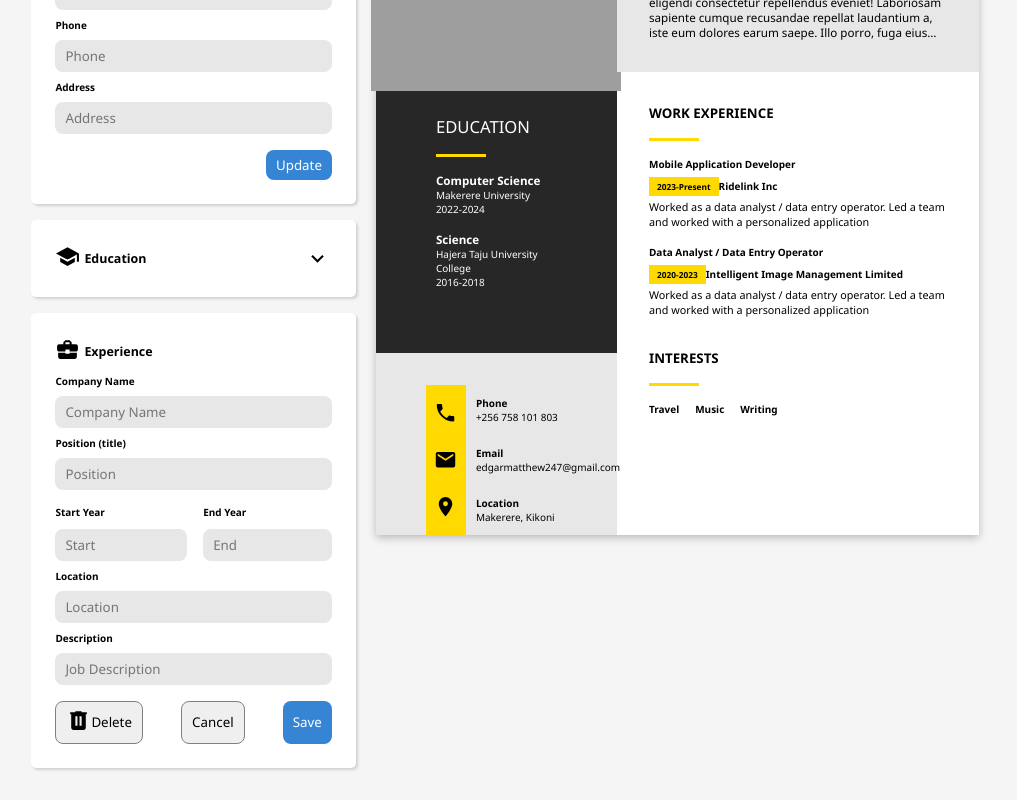
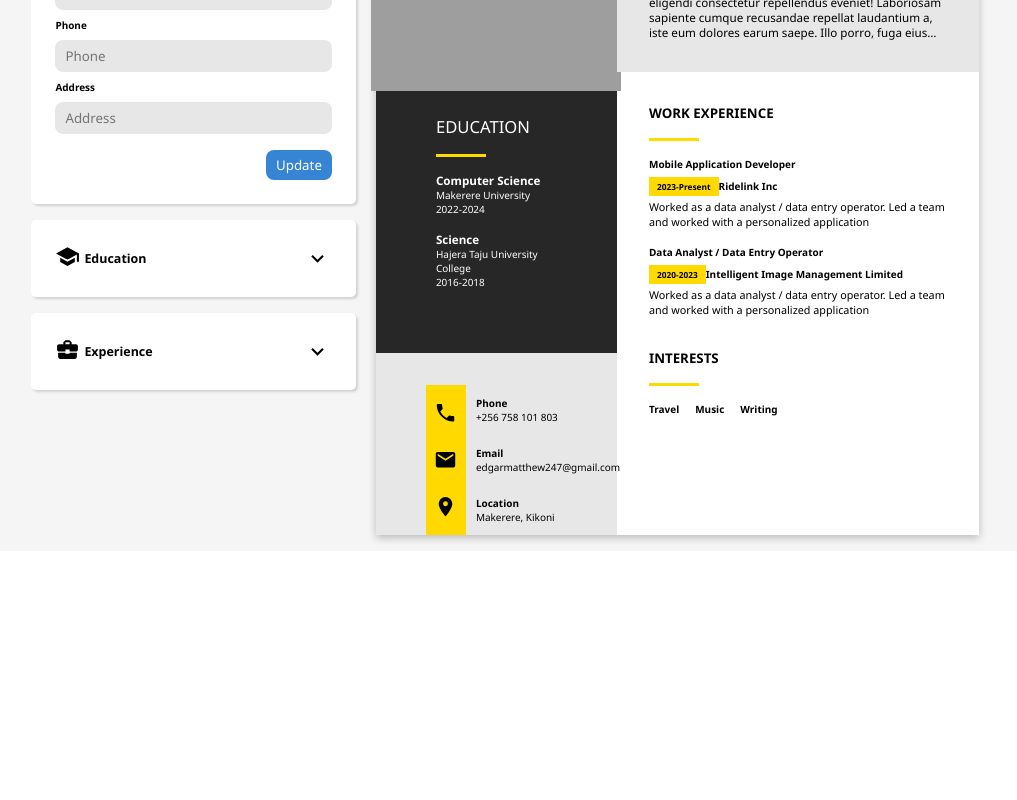
Before and after one commit to edgarmuyomba/cv-builder, a React (Vite) app: page / in a window 1280 px wide. Shown: the part 250-1050 px from the top of the page, without its empty margins (135-1152 px from the left). After the commit the page ends 801 px from the top, so only its background shows below. Built offline with nearby package versions, Linux system fonts and the light colour scheme; grey boxes are pictures that could not be loaded.

Commit message:
work experience

```diff
--- a/src/components/Aside.jsx
+++ b/src/components/Aside.jsx
@@ -5,7 +5,7 @@ export default function Aside({ content, updateContent }) {
         <aside>
             <PersonalForm updateContent={updateContent} />
             <EducationForm content={content} updateContent={updateContent} />
-            <WorkForm />
+            <WorkForm content={content} updateContent={updateContent} />
         </aside>
     );
 };
--- a/src/components/Forms.jsx
+++ b/src/components/Forms.jsx
@@ -107,12 +107,13 @@ function EducationForm({ content, updateContent }) {
     var educ_record = {};
 
     return (
-        open == true
-            ? view == true
+        open === true
+            ? view === true
                 ?
                 <section className="education">
-                    <div className="header"  onClick={() => {
+                    <div className="header" onClick={() => {
                         setOpen((open) => !open);
+                        setView((view) => view = true);
                     }}>
                         <p className="title">
                             <span><svg xmlns="http://www.w3.org/2000/svg" viewBox="0 0 24 24"><title>school</title><path d="M12,3L1,9L12,15L21,10.09V17H23V9M5,13.18V17.18L12,21L19,17.18V13.18L12,17L5,13.18Z" /></svg></span>
@@ -137,6 +138,7 @@ function EducationForm({ content, updateContent }) {
                 <section className="education">
                     <div className="header" onClick={() => {
                         setOpen((open) => !open);
+                        setView((view) => view = true);
                     }}>
                         <p className="title">
                             <span><svg xmlns="http://www.w3.org/2000/svg" viewBox="0 0 24 24"><title>school</title><path d="M12,3L1,9L12,15L21,10.09V17H23V9M5,13.18V17.18L12,21L19,17.18V13.18L12,17L5,13.18Z" /></svg></span>
@@ -182,7 +184,7 @@ function EducationForm({ content, updateContent }) {
                                     onChange={(e) => {
                                         try {
                                             educ_record['period']['start'] = e.target.value;
-                                            } catch(TypeError) {
+                                        } catch (TypeError) {
                                             educ_record['period'] = {};
                                             educ_record['period']['start'] = e.target.value;
                                         }
@@ -200,7 +202,7 @@ function EducationForm({ content, updateContent }) {
                                     onChange={(e) => {
                                         try {
                                             educ_record['period']['end'] = e.target.value;
-                                            } catch(TypeError) {
+                                        } catch (TypeError) {
                                             educ_record['period'] = {};
                                             educ_record['period']['end'] = e.target.value;
                                         }
@@ -216,7 +218,7 @@ function EducationForm({ content, updateContent }) {
                         <button id="save" onClick={() => {
                             var prevEducation = content.education;
                             prevEducation.push(educ_record);
-                            updateContent((content) => ({...content, education: prevEducation }));
+                            updateContent((content) => ({ ...content, education: prevEducation }));
                             setView((view) => view = !view);
                         }}>Save</button>
                     </div>
@@ -224,6 +226,7 @@ function EducationForm({ content, updateContent }) {
             : <section id="closed">
                 <div className="header" onClick={() => {
                     setOpen((open) => !open);
+                    setView((view) => view = true);
                 }}>
                     <p className="title">
                         <span><svg xmlns="http://www.w3.org/2000/svg" viewBox="0 0 24 24"><title>school</title><path d="M12,3L1,9L12,15L21,10.09V17H23V9M5,13.18V17.18L12,21L19,17.18V13.18L12,17L5,13.18Z" /></svg></span>
@@ -237,50 +240,162 @@ function EducationForm({ content, updateContent }) {
     );
 }
 
-function WorkForm() {
+function WorkForm({ content, updateContent }) {
+    const [open, setOpen] = useState(false);
+    const [view, setView] = useState(true);
+
+    var work_record = {};
+
     return (
+        open === true
+            ?
+            view === true
+                ?
                 <section className="work">
+                    <div className="header" onClick={() => {
+                        setOpen((open) => open = !open);
+                        setView((view) => view = true);
+                    }}>
                         <p className="title">
                             <span><svg xmlns="http://www.w3.org/2000/svg" viewBox="0 0 24 24"><title>briefcase-variant</title><path d="M10 16V15H3L3 19C3 20.11 3.89 21 5 21H19C20.11 21 21 20.11 21 19V15H14V16H10M20 7H16V5L14 3H10L8 5V7H4C2.9 7 2 7.9 2 9V12C2 13.11 2.89 14 4 14H10V12H14V14H20C21.1 14 22 13.1 22 12V9C22 7.9 21.1 7 20 7M14 7H10V5H14V7Z" /></svg></span>
                             Experience
                         </p>
+                        <div className="drop">
+                            <svg xmlns="http://www.w3.org/2000/svg" viewBox="0 0 24 24"><title>Close</title><path d="M7.41,15.41L12,10.83L16.59,15.41L18,14L12,8L6,14L7.41,15.41Z" /></svg>
+                        </div>
+                    </div>
+                    {
+                        content.work.length > 0
+                        && <div className="add-container">
+                            <div className="add" onClick={() => {
+                                setView((view) => view = !view);
+                            }}>
+                                <svg xmlns="http://www.w3.org/2000/svg" viewBox="0 0 24 24"><title>plus</title><path d="M19,13H13V19H11V13H5V11H11V5H13V11H19V13Z" /></svg>
+                                <p>Add Work</p>
+                            </div>
+                        </div>
+                    }
+                </section>
+                :
+                <section className="work">
+                    <div className="header" onClick={() => {
+                        setOpen((open) => open = !open);
+                        setView((view) => view = true);
+                    }}>
+                        <p className="title">
+                            <span><svg xmlns="http://www.w3.org/2000/svg" viewBox="0 0 24 24"><title>briefcase-variant</title><path d="M10 16V15H3L3 19C3 20.11 3.89 21 5 21H19C20.11 21 21 20.11 21 19V15H14V16H10M20 7H16V5L14 3H10L8 5V7H4C2.9 7 2 7.9 2 9V12C2 13.11 2.89 14 4 14H10V12H14V14H20C21.1 14 22 13.1 22 12V9C22 7.9 21.1 7 20 7M14 7H10V5H14V7Z" /></svg></span>
+                            Experience
+                        </p>
+                        <div className="drop">
+                            <svg xmlns="http://www.w3.org/2000/svg" viewBox="0 0 24 24"><title>Close</title><path d="M7.41,15.41L12,10.83L16.59,15.41L18,14L12,8L6,14L7.41,15.41Z" /></svg>
+                        </div>
+                    </div>
                     <form action="" method="post">
                         <div className="field">
                             <label htmlFor="name">Company Name</label>
-                    <input type="text" name="name" id="name" placeholder="Company Name" />
+                            <input
+                                type="text"
+                                name="name"
+                                id="name"
+                                placeholder="Company Name"
+                                onChange={(e) => {
+                                    work_record['company'] = e.target.value;
+                                }} />
                         </div>
                         <div className="field">
                             <label htmlFor="position">Position (title)</label>
-                    <input type="text" name="position" id="position" placeholder="Position" />
+                            <input
+                                type="text"
+                                name="position"
+                                id="position"
+                                placeholder="Position"
+                                onChange={(e) => {
+                                    work_record['role'] = e.target.value;
+                                }} />
                         </div>
                         <div className="dates">
                             <div className="field">
                                 <label htmlFor="start">Start Year</label>
-                        <input type="text" name="start" id="start" placeholder="Start" />
+                                <input
+                                    type="text"
+                                    name="start"
+                                    id="start"
+                                    placeholder="Start"
+                                    onChange={(e) => {
+                                        try {
+                                            work_record['period']['start'] = e.target.value;
+                                        } catch (TypeError) {
+                                            work_record['period'] = {};
+                                            work_record['period']['start'] = e.target.value;
+                                        }
+                                    }} />
                             </div>
                             <div className="field">
                                 <label htmlFor="end">End Year</label>
-                        <input type="text" name="end" id="end" placeholder="End" />
+                                <input
+                                    type="text"
+                                    name="end"
+                                    id="end"
+                                    placeholder="End"
+                                    onChange={(e) => {
+                                        try {
+                                            work_record['period']['end'] = e.target.value;
+                                        } catch (TypeError) {
+                                            work_record['period'] = {};
+                                            work_record['period']['end'] = e.target.value;
+                                        }
+                                    }} />
                             </div>
                         </div>
-                <div className="field">
+                        {/* <div className="field">
                             <label htmlFor="location">Location</label>
-                    <input type="text" name="location" id="location" placeholder="Location" />
-                </div>
+                            <input
+                                    type="text"
+                                    name="location"
+                                    id="location"
+                                    placeholder="Location"
+                                    onChange={(e) => {
+                                        work_record['loca'] = e.target.value;
+                                    }} />
+                        </div> */}
                         <div className="field">
                             <label htmlFor="description">Description</label>
-                    <input type="text" name="description" id="description" placeholder="Job Description" />
+                            <input
+                                type="text"
+                                name="description"
+                                id="description"
+                                placeholder="Job Description"
+                                onChange={(e) => {
+                                    work_record['description'] = e.target.value;
+                                }} />
                         </div>
                     </form>
                     <div className="actions">
-                <button id="delete">
-                    <span>
-                        <svg xmlns="http://www.w3.org/2000/svg" viewBox="0 0 24 24"><title>trash-can</title><path d="M9,3V4H4V6H5V19A2,2 0 0,0 7,21H17A2,2 0 0,0 19,19V6H20V4H15V3H9M9,8H11V17H9V8M13,8H15V17H13V8Z" /></svg>
-                    </span>
-                    Delete
-                </button>
-                <button id="cancel">Cancel</button>
-                <button id="save">Save</button>
+                        <button id="cancel" onClick={() => {
+                            setView((view) => view = !view);
+                            setOpen((open) => open = !open);
+                        }}>Cancel</button>
+                        <button id="save" onClick={() => {
+                            var prevWork = content.work;
+                            prevWork.push(work_record);
+                            updateContent((content) => ({ ...content, work: prevWork }));
+                            setView((view) => view = !view);
+                        }}>Save</button>
+                    </div>
+                </section>
+            :
+            <section className="work">
+                <div className="header" onClick={() => {
+                    setOpen((open) => open = !open);
+                    setView((view) => view = true);
+                }}>
+                    <p className="title">
+                        <span><svg xmlns="http://www.w3.org/2000/svg" viewBox="0 0 24 24"><title>briefcase-variant</title><path d="M10 16V15H3L3 19C3 20.11 3.89 21 5 21H19C20.11 21 21 20.11 21 19V15H14V16H10M20 7H16V5L14 3H10L8 5V7H4C2.9 7 2 7.9 2 9V12C2 13.11 2.89 14 4 14H10V12H14V14H20C21.1 14 22 13.1 22 12V9C22 7.9 21.1 7 20 7M14 7H10V5H14V7Z" /></svg></span>
+                        Experience
+                    </p>
+                    <div className="drop" >
+                        <svg xmlns="http://www.w3.org/2000/svg" viewBox="0 0 24 24"><title>Open</title><path d="M7.41,8.58L12,13.17L16.59,8.58L18,10L12,16L6,10L7.41,8.58Z" /></svg>
+                    </div>
                 </div>
             </section>
     );
--- a/src/components/cv-sections.jsx
+++ b/src/components/cv-sections.jsx
@@ -89,7 +89,7 @@ function Work({ props }) {
                                 <span className="period">{work_record.period.start}-{work_record.period.end}</span>
                                 {work_record.company}
                             </p>
-                            <p className="description">Worked as a data analyst / data entry operator. Led a team and worked with a personalized application</p>
+                            <p className="description">{work_record.description}</p>
                         </div>
                     );
                 })
--- a/src/css/aside.css
+++ b/src/css/aside.css
@@ -122,8 +122,10 @@ div.add-container {
 
 div.add {
     display: flex;
-    font-size: 0.8rem;
-    width: 50%;
+    align-items: center;
+    justify-content: center;
+    font-size: 0.7rem;
+    width: 40%;
     margin: 10px;
     border: 1px solid lightgrey;
     background-color: whitesmoke;
--- a/src/css/index.css
+++ b/src/css/index.css
@@ -16,6 +16,7 @@
 div#root {
   padding: 1rem 10rem;
   width: 100vw;
+  min-height: 100vh;
   display: flex;
   gap: 20px;
   background-color: whitesmoke;
--- a/src/main.jsx
+++ b/src/main.jsx
@@ -40,6 +40,7 @@ function Resume() {
       {
         role: 'Mobile Application Developer',
         company: 'Ridelink Inc',
+        description: 'Worked as a data analyst / data entry operator. Led a team and worked with a personalized application',
         period: {
           start: '2023',
           end: 'Present'
@@ -48,6 +49,7 @@ function Resume() {
       {
         role: 'Data Analyst / Data Entry Operator',
         company: 'Intelligent Image Management Limited',
+        description: 'Worked as a data analyst / data entry operator. Led a team and worked with a personalized application',
         period: {
           start: '2020',
           end: '2023'
```
Lines whose indentation alone changed are shown as unchanged.
